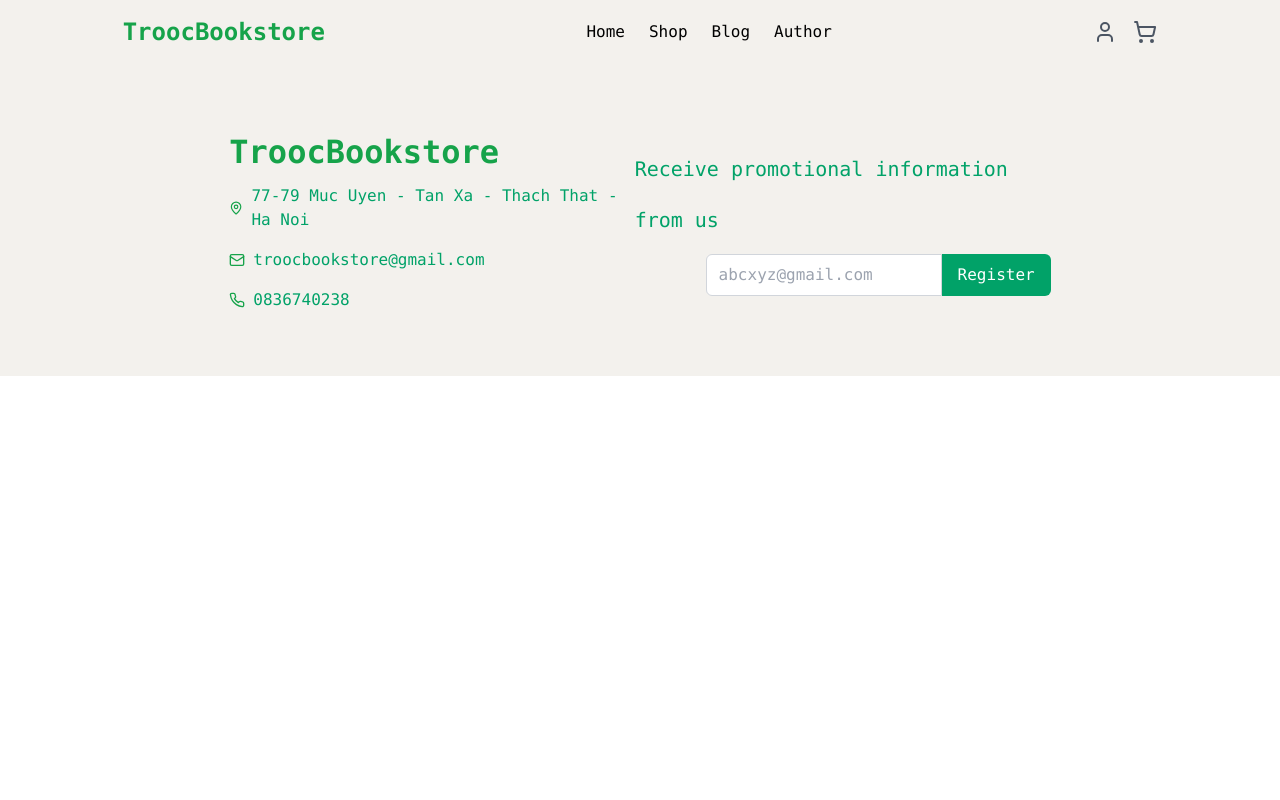
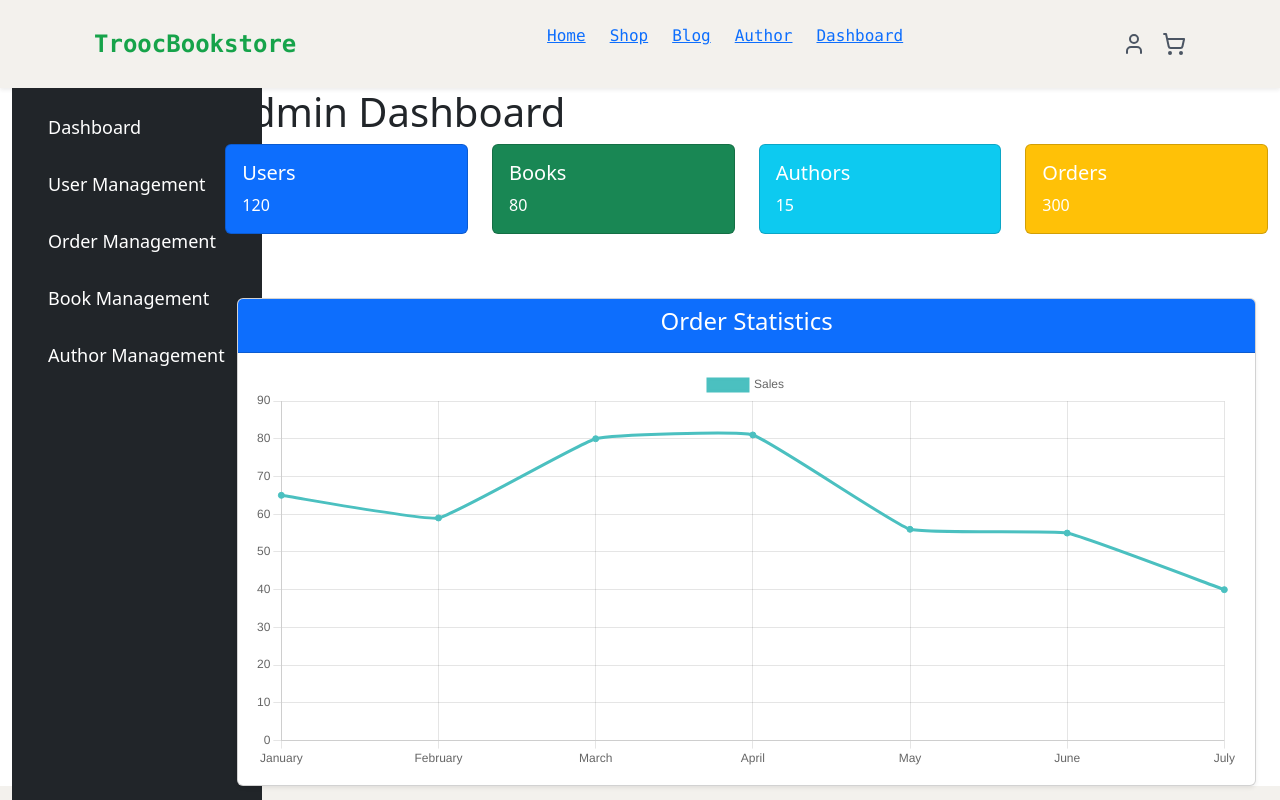
Before and after one commit to tticasso/troocbookstore, a React (Create React App) app in the folder fe/: page /dashboard in a window 1280 px wide. Shown: the top 800 px of the page. Built offline with nearby package versions, Linux system fonts and the light colour scheme.

Commit message:
TRC-15-FE-DashBoard

```diff
--- a/fe/package.json
+++ b/fe/package.json
@@ -9,8 +9,12 @@
     "@testing-library/react": "^13.4.0",
     "@testing-library/user-event": "^13.5.0",
     "axios": "^1.7.7",
+    "bootstrap": "^5.3.3",
+    "chart.js": "^4.4.4",
     "lucide-react": "^0.447.0",
     "react": "^18.3.1",
+    "react-bootstrap": "^2.10.5",
+    "react-chartjs-2": "^5.2.0",
     "react-dom": "^18.3.1",
     "react-router-dom": "^6.26.2",
     "react-scripts": "5.0.1",
--- a/fe/src/App.js
+++ b/fe/src/App.js
@@ -12,7 +12,7 @@ import CheckoutPage from "./pages/Checkout";
 import Footer from "./components/Footer";
 import Header from "./components/Header";
 import UserProfile from "./pages/UserProfile";
-
+import Dashboard from "./pages/dashboard/DashBoard";
 function App() {
   return (
     <div className="App">
@@ -29,6 +29,7 @@ function App() {
         <Route path="/Cart" element={<Cart />} />
         <Route path="/Checkout" element={<CheckoutPage />} />
         <Route path="/UserProfile" element={<UserProfile />} />
+        <Route path="/dashboard" element={<Dashboard />} />
       </Routes>
       <Footer/>
     </div>
--- a/fe/src/components/Header.js
+++ b/fe/src/components/Header.js
@@ -16,6 +16,7 @@ const Header = () => {
               <li><a href="/shop" className="hover:text-green-600">Shop</a></li>
               <li><a href="/blog" className="hover:text-green-600">Blog</a></li>
               <li><a href="/author" className="hover:text-green-600">Author</a></li>
+              <li><a href="/dashboard" className="hover:text-green-600">Dashboard</a></li>
             </ul>
           </nav>
 
--- a/fe/src/index.js
+++ b/fe/src/index.js
@@ -2,6 +2,7 @@ import React from 'react';
 import { createRoot } from 'react-dom/client';
 import { BrowserRouter } from 'react-router-dom';
 import './index.css';
+import 'bootstrap/dist/css/bootstrap.min.css';
 import App from './App';
 const container = document.getElementById('root');
 const root = createRoot(container);
--- /dev/null
+++ b/fe/src/pages/dashboard/DashBoard.js
@@ -0,0 +1,24 @@
+import React from 'react';
+import { Container, Row, Col } from 'react-bootstrap';
+import Sidebar from './Sidebar';
+import DashboardOverview from './DashBoardOverview';
+import OrderChart from './OrderChart';
+
+const Dashboard = () => {
+  return (
+    <Container fluid>
+      <Row>
+        <Col md={2}>
+          <Sidebar />
+        </Col>
+        <Col md={10}>
+          <h1>Admin Dashboard</h1>
+          <DashboardOverview />
+          <OrderChart />
+        </Col>
+      </Row>
+    </Container>
+  );
+};
+
+export default Dashboard;
--- /dev/null
+++ b/fe/src/pages/dashboard/DashBoardOverview.js
@@ -0,0 +1,50 @@
+import React from 'react';
+import { Card, Row, Col } from 'react-bootstrap';
+
+const DashboardOverview = () => {
+  const stats = {
+    users: 120,
+    books: 80,
+    authors: 15,
+    orders: 300,
+  };
+
+  return (
+    <Row>
+      <Col md={3}>
+        <Card bg="primary" text="white" className="mb-3">
+          <Card.Body>
+            <Card.Title>Users</Card.Title>
+            <Card.Text>{stats.users}</Card.Text>
+          </Card.Body>
+        </Card>
+      </Col>
+      <Col md={3}>
+        <Card bg="success" text="white" className="mb-3">
+          <Card.Body>
+            <Card.Title>Books</Card.Title>
+            <Card.Text>{stats.books}</Card.Text>
+          </Card.Body>
+        </Card>
+      </Col>
+      <Col md={3}>
+        <Card bg="info" text="white" className="mb-3">
+          <Card.Body>
+            <Card.Title>Authors</Card.Title>
+            <Card.Text>{stats.authors}</Card.Text>
+          </Card.Body>
+        </Card>
+      </Col>
+      <Col md={3}>
+        <Card bg="warning" text="white" className="mb-3">
+          <Card.Body>
+            <Card.Title>Orders</Card.Title>
+            <Card.Text>{stats.orders}</Card.Text>
+          </Card.Body>
+        </Card>
+      </Col>
+    </Row>
+  );
+};
+
+export default DashboardOverview;
--- /dev/null
+++ b/fe/src/pages/dashboard/OrderChart.css
@@ -0,0 +1,13 @@
+.Card {
+    border-radius: 10px;
+    overflow: hidden;
+  }
+
+  .Card h4 {
+    margin: 0;
+    padding: 10px;
+  }
+
+  .Card .Card-Body {
+    padding: 20px;
+  }
--- /dev/null
+++ b/fe/src/pages/dashboard/OrderChart.js
@@ -0,0 +1,55 @@
+import React from 'react';
+import { Line } from 'react-chartjs-2';
+import { Chart as ChartJS, CategoryScale, LinearScale, PointElement, LineElement, Title, Tooltip, Legend } from 'chart.js';
+import { Container, Row, Col, Card } from 'react-bootstrap';
+import './OrderChart.css'; // File CSS tuỳ chỉnh của bạn
+
+// Đăng ký các thành phần của Chart.js
+ChartJS.register(CategoryScale, LinearScale, PointElement, LineElement, Title, Tooltip, Legend);
+
+const data = {
+  labels: ['January', 'February', 'March', 'April', 'May', 'June', 'July'],
+  datasets: [
+    {
+      label: 'Sales',
+      data: [65, 59, 80, 81, 56, 55, 40],
+      fill: false,
+      backgroundColor: 'rgba(75,192,192,1)',
+      borderColor: 'rgba(75,192,192,1)',
+      tension: 0.1, // Làm cho biểu đồ mượt mà hơn
+    },
+  ],
+};
+
+const options = {
+  responsive: true,
+  maintainAspectRatio: false, // Để cho biểu đồ co giãn với thẻ chứa nó
+  scales: {
+    y: {
+      beginAtZero: true,
+    },
+  },
+};
+
+const OrderChart = () => {
+  return (
+    <Container className="mt-5">
+      <Row>
+        <Col md={12}>
+          <Card className="shadow-sm">
+            <Card.Header className="bg-primary text-white text-center">
+              <h4>Order Statistics</h4>
+            </Card.Header>
+            <Card.Body>
+              <div style={{ height: '400px' }}>
+                <Line data={data} options={options} />
+              </div>
+            </Card.Body>
+          </Card>
+        </Col>
+      </Row>
+    </Container>
+  );
+};
+
+export default OrderChart;
--- /dev/null
+++ b/fe/src/pages/dashboard/Sidebar.css
@@ -0,0 +1,28 @@
+.sidebar {
+    width: 250px;
+    height: 100vh;
+    position: fixed;
+    background-color: #343a40; /* Màu nền */
+  }
+
+  .sidebar .nav-link {
+    font-size: 18px;
+    margin-bottom: 10px;
+    padding: 10px;
+    border-radius: 5px;
+    transition: background-color 0.3s ease;
+  }
+
+  .sidebar .nav-link:hover {
+    background-color: #495057; /* Màu nền khi hover */
+    text-decoration: none;
+  }
+
+  .sidebar .nav-link i {
+    margin-right: 10px; /* Tạo khoảng cách giữa icon và text */
+  }
+
+  .sidebar .nav-link.active {
+    background-color: #007bff; /* Màu nền cho mục đang active */
+    color: white;
+  }
--- /dev/null
+++ b/fe/src/pages/dashboard/Sidebar.js
@@ -0,0 +1,39 @@
+import React from 'react';
+import { Nav } from 'react-bootstrap';
+import './Sidebar.css';
+
+const Sidebar = () => {
+  return (
+    <div className="sidebar d-flex flex-column bg-dark">
+      <Nav className="flex-column p-3">
+        <Nav.Item>
+          <Nav.Link href="/dashboard" className="text-white">
+            <i className="bi bi-speedometer2"></i> Dashboard
+          </Nav.Link>
+        </Nav.Item>
+        <Nav.Item>
+          <Nav.Link href="/users" className="text-white">
+            <i className="bi bi-people"></i> User Management
+          </Nav.Link>
+        </Nav.Item>
+        <Nav.Item>
+          <Nav.Link href="/orders" className="text-white">
+            <i className="bi bi-bag-check"></i> Order Management
+          </Nav.Link>
+        </Nav.Item>
+        <Nav.Item>
+          <Nav.Link href="/books" className="text-white">
+            <i className="bi bi-book"></i> Book Management
+          </Nav.Link>
+        </Nav.Item>
+        <Nav.Item>
+          <Nav.Link href="/authors" className="text-white">
+            <i className="bi bi-person-lines-fill"></i> Author Management
+          </Nav.Link>
+        </Nav.Item>
+      </Nav>
+    </div>
+  );
+};
+
+export default Sidebar;
```
Also changed, not shown: 1 other file (tests, documents, lock files or other folders).
